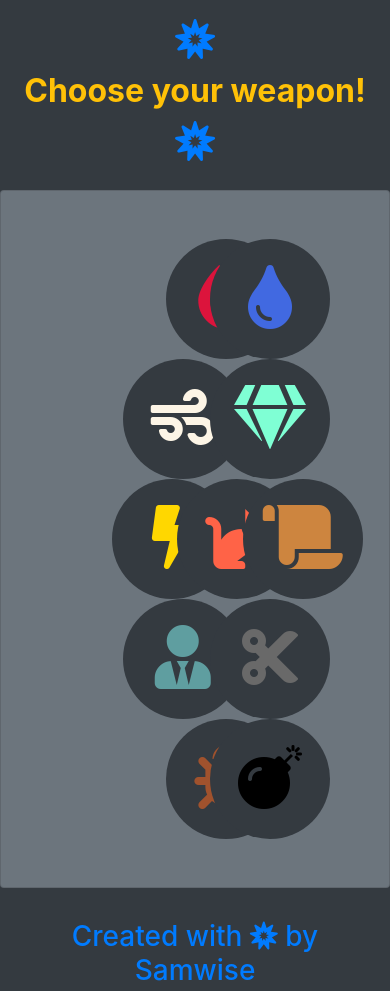
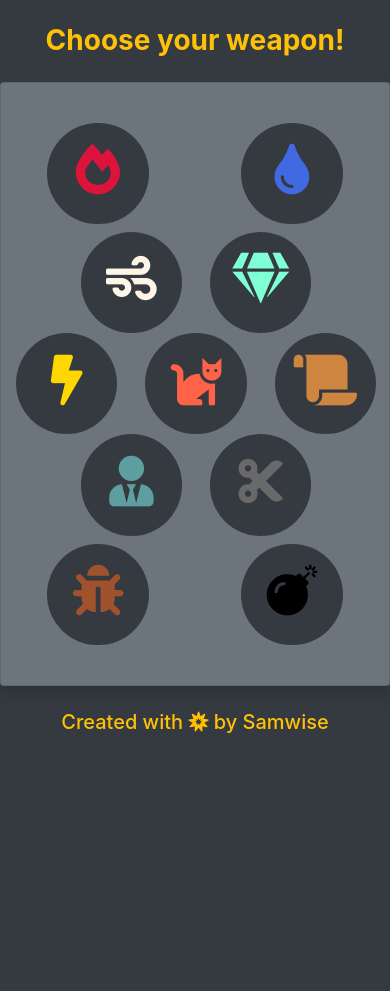
Before and after one commit to SamLimpic/super-fight, a plain HTML site: page index.html in a window 390 px wide. After the commit the page ends 844 px from the top, so only its background shows below. Drawn offline with nearby package versions, Linux system fonts and the light colour scheme.

Commit message:
Mobile Compatibility

```diff
--- a/app.js
+++ b/app.js
@@ -105,7 +105,7 @@ function superFight() {
         arrow = "fas fa-equals text-light"
         fightColor = "text-light"
         fightText = "It's a <strong>draw</strong>!"
-        fightSound = ""
+        fightSound = "LAME!"
     } else if (player.win.includes(`${computer.name.toLowerCase()}`)) {
         playerStatus = "win"
         computerStatus = "lose"
@@ -128,27 +128,28 @@ function draw() {
     let arenaElement = document.getElementById("arena")
     let template = `
             <div id="arena">
-            <div class="row justify-content-center text-center">
-                <div class="col-8 card bg-dark text-warning mb-5">
+            <div class="row justify-content-center text-center py-4 py-md-0">
+                <div class="col-11 col-md-8 card shadow bg-dark text-warning mb-5">
                     <p class= "title pt-3 mb-0"> <strong>${fightSound}</strong> </p>
-                    <p id="fight" class="title mt-0 ${fightColor}">${fightText}</p>
+                    <p class="title mt-0 ${fightColor}">${fightText}</p>
                 </div>
             </div>
-            <div class="row justify-content-center text-center pt-3">
-                <div class="col-3">
+            <div class="row justify-content-center text-center pb-3 pb-md-4 pt-3 pt-md-3">
+                <div class="col-6 col-md-3">
                     <button class="${playerStatus} big-button" onclick="chooseWeapon('${player.name.toLowerCase()}')">
                         <p><i class="${player.icon}"></i></p>
                     </button>
                 </div>
-                <div class="col-2">
-                    <p><i class="${arrow} aligh-middle big-title py-3" onclick="location.reload()"></i></p>
+                <div class="col-2 d-none d-md-block">
+                    <p><i class="${arrow} aligh-middle big-title" onclick="location.reload()"></i></p>
                 </div>
-                <div class="col-3">
+                <div class="col-6 col-md-3">
                     <button class="${computerStatus} big-button" onclick="chooseWeapon('${computer.name.toLowerCase()}')">
                         <p><i class="${computer.icon}"></i></p>
                     </button>
                 </div>
             </div>
+            </div>
         `
     arenaElement.innerHTML = template
 }
--- a/index.html
+++ b/index.html
@@ -16,17 +16,17 @@
 
 <body>
 
-    <header class="container-fluid bg-dark">
-        <div class="row justify-content-between text-center py-3">
-            <div class="col-md-2">
+    <header class="container-fluid bg-dark pt-4 pb-3">
+        <div class="row justify-content-between text-center align-middle">
+            <div class="col-md-3 d-none d-md-block">
                 <h1>
                     <i class="fas fa-bahai"></i>
                 </h1>
             </div>
-            <div class="col-md-4">
-                <h2 id="fight">Choose your weapon!</h2>
+            <div class="col-md-6">
+                <h3 id="fight">Choose your weapon!</h3>
             </div>
-            <div class="col-md-2">
+            <div class="col-md-3 d-none d-md-block">
                 <h1>
                     <i class="fas fa-bahai"></i>
                 </h1>
@@ -35,70 +35,70 @@
     </header>
 
 
-    <main class="container card bg-secondary py-5">
+    <main class="container card shadow bg-secondary py-4 py-md-5">
 
-        <div id="welcome" class="">
-            <div class="row justify-content-center text-center mx-5">
-                <div class="col-2">
+        <div id="welcome" class="py-3 py-md-0 pb-md-3">
+            <div class="row justify-content-center text-center mx-md-5">
+                <div class="col-6 col-md-2">
                     <button onclick="chooseWeapon('fire')">
                         <p><i class="fas fa-fire-alt fire align-middle"></i></p>
                     </button>
                 </div>
-                <div class="col-2">
+                <div class="col-6 col-md-2">
                     <button onclick="chooseWeapon('water')">
                         <p><i class="fas fa-tint water align-middle"></i></p>
                     </button>
                 </div>
             </div>
-            <div class="row justify-content-center text-center mx-5">
-                <div class="col-4">
+            <div class="row justify-content-center text-center mx-md-5">
+                <div class="col-4 mt-2 mt-md-0">
                     <button onclick="chooseWeapon('air')">
                         <p><i class="fas fa-wind air align-middle"></i></p>
                     </button>
                 </div>
-                <div class="col-4">
+                <div class="col-4 mt-2 mt-md-0">
                     <button onclick="chooseWeapon('rock')">
                         <p><i class="fas fa-gem rock align-middle"></i></p>
                     </button>
                 </div>
             </div>
-            <div class="row justify-content-center text-center mx-5">
-                <div class="col-3">
+            <div class="row justify-content-center text-center mx-md-5">
+                <div class="col-4 col-md-3">
                     <button onclick="chooseWeapon('lightning')">
                         <p><i class="fas fa-bolt lightning align-middle"></i>
                         </p>
                     </button>
                 </div>
-                <div class="col-3">
+                <div class="col-4 col-md-3">
                     <button onclick="chooseWeapon('cat')">
                         <p><i class="fas fa-cat cat align-middle"></i></p>
                     </button>
                 </div>
-                <div class="col-3">
+                <div class="col-4 col-md-3">
                     <button onclick="chooseWeapon('paper')">
                         <p><i class="fas fa-scroll paper align-middle"></i></p>
                     </button>
                 </div>
             </div>
-            <div class="row justify-content-center text-center mx-5">
-                <div class="col-4">
+            <div class="row justify-content-center text-center mx-md-5">
+                <div class="col-4 mb-2 mb-0">
                     <button onclick="chooseWeapon('human')">
                         <p><i class="fas fa-user-tie human align-middle"></i></p>
                     </button>
                 </div>
-                <div class="col-4">
+                <div class="col-4 mb-2 mb-0">
                     <button onclick="chooseWeapon('scissors')">
                         <p><i class="fas fa-cut scissors align-middle"></i></p>
                     </button>
                 </div>
             </div>
-            <div class="row justify-content-center text-center mx-5">
-                <div class="col-2">
+            <div class="row justify-content-center text-center mx-md-5">
+                <div class="col-6 col-md-2">
                     <button onclick="chooseWeapon('roach')">
                         <p><i class="fas fa-bug roach align-middle"></i></p>
                     </button>
                 </div>
-                <div class=" col-2">
+                <div class=" col-6 col-md-2">
                     <button onclick="chooseWeapon('bomb')">
                         <p><i class="fas fa-bomb bomb align-middle"></i></p>
                     </button>
@@ -106,22 +106,23 @@
             </div>
         </div>
 
-        <div id="arena" class="pb-5 mb-5 hidden">
-            <div class="row justify-content-center text-center mx-5">
-                <div class="col-md-5 py-2 mb-5 card bg-dark text-warning my-3">
+        <div id="arena" class="hidden py-4 py-md-5">
+            <div class="row justify-content-center text-center py-md-5">
+                <div class="col-md-5 card bg-dark text-warning">
                     <h2 id="fight"></h2>
                 </div>
             </div>
             <div id="combatants"></div>
+        </div>
     </main>
 
 
-    <footer class="container-fluid bg-dark py-3">
-        <div class="row justify-content-center text-center py-3">
-            <div class="col-md-6">
-                <h3 class="text-primary">
+    <footer class="container-fluid bg-dark align-items-center">
+        <div class="row justify-content-center text-center pt-4 pb-3">
+            <div class=" col-md-6">
+                <h5 class="text-warning">
                     Created with <large><i class="fas fa-bahai"></i></large> by Samwise
-                </h3>
+                </h5>
             </div>
         </div>
     </footer>
--- a/style.css
+++ b/style.css
@@ -47,11 +47,11 @@
 }
 
 .title {
-    font-size: 3rem;
+    font-size: 4vh;
 }
 
 .big-title {
-    font-size: 10rem;
+    font-size: 8rem;
     opacity: 75%;
 }
 
@@ -86,18 +86,18 @@
 }
 
 .big-button {
-    height: 12rem;
-    width: 12rem;
-    font-size:6rem;
+    height: 17vh;
+    width: 17vh;
+    font-size: 10vh;
 }
 
 button {
     background-color: var(--dark);
     border: transparent;
     border-radius: 50%;
-    height: 7.5rem;
-    width: 7.5rem;
-    font-size: 4rem;
+    height: 12vh;
+    width: 12vh;
+    font-size: 6vh;
     transition: all .5s ease-in-out;
 }
 
@@ -112,10 +112,6 @@ body {
     background-color: var(--dark)
 }
 
-main {
-    flex-grow: 100vw;
-}
-
 h1 {
     color: var(--primary);
     font-weight: bold;
@@ -125,3 +121,8 @@ h2 {
     color: var(--warning);
     font-weight: bold;
 }
+
+h3 {
+    color: var(--warning);
+    font-weight: bold;
+}
```
